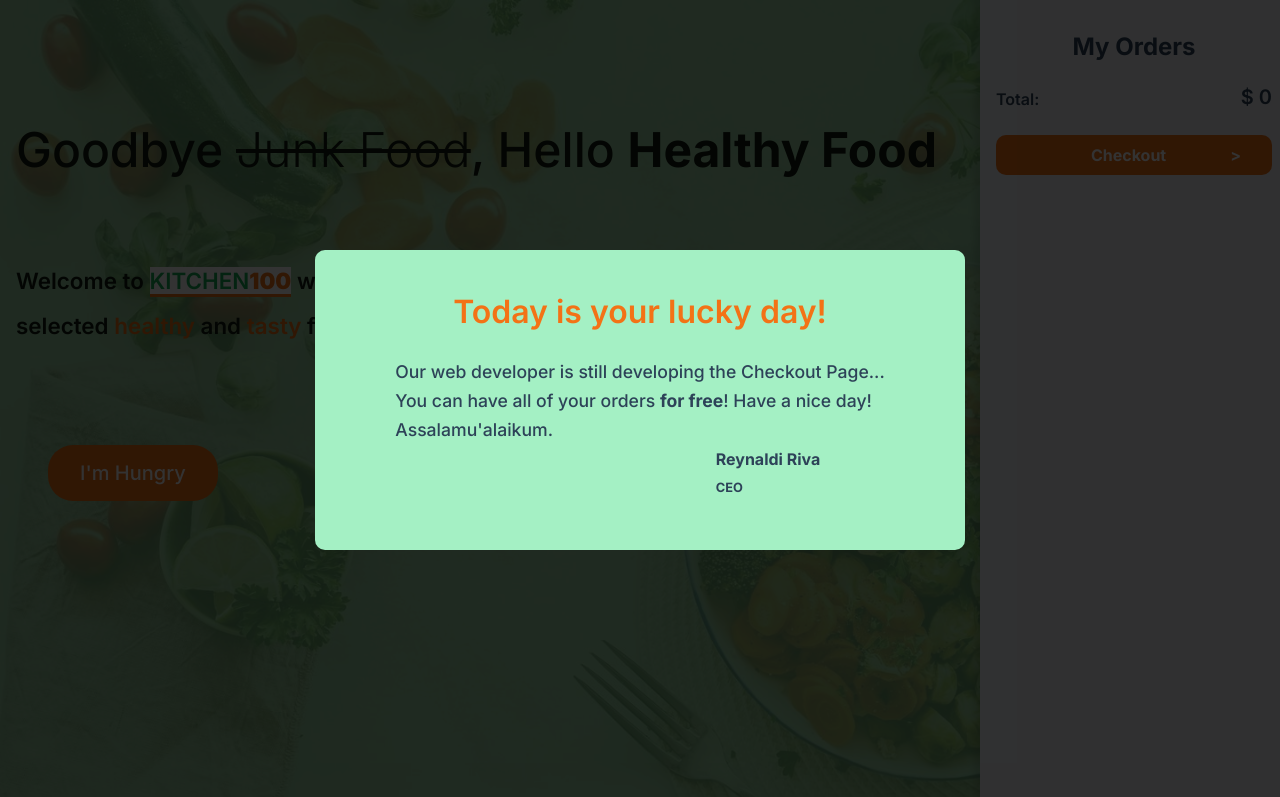
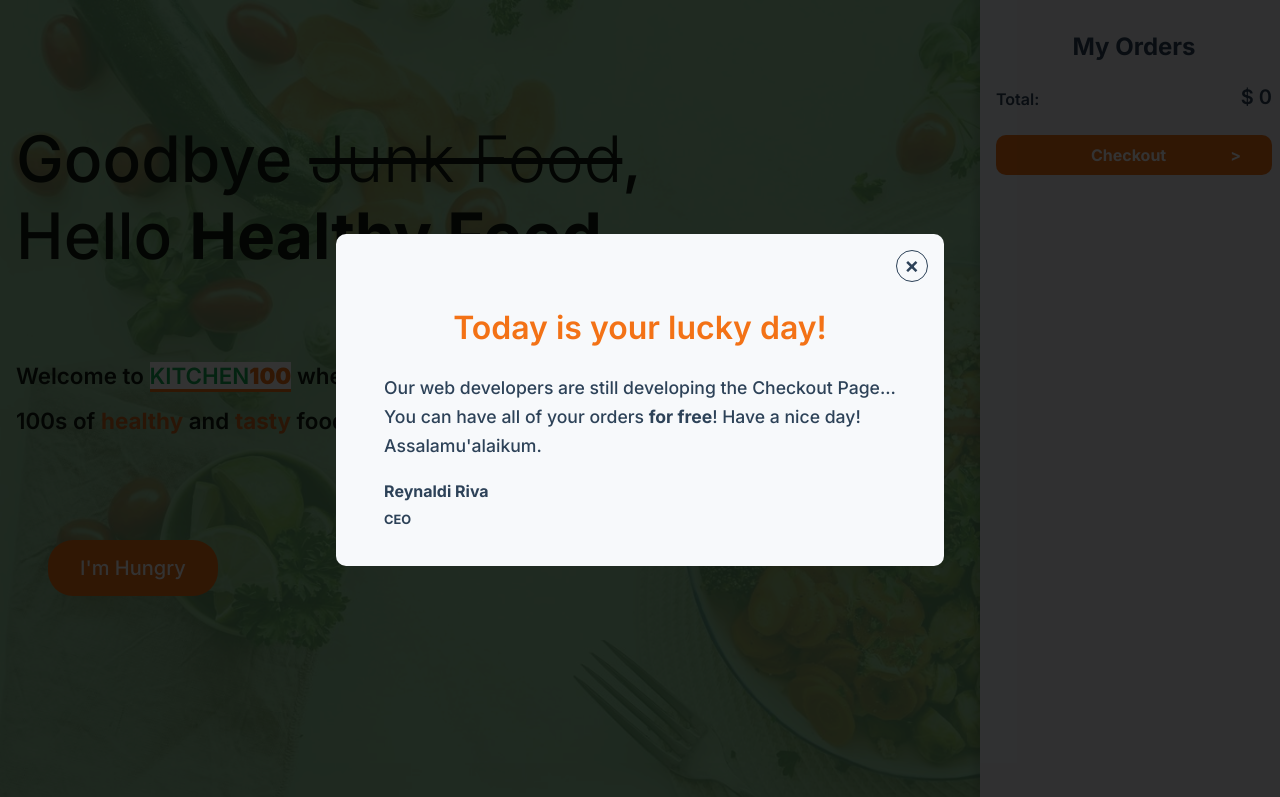
Before and after one commit to rey-h8/kitchen100, a plain HTML site: page index.html in a window 1280 px wide. Both pictures are taken after a click on the button "Checkout". Shown: the top 797 px of the page. Drawn offline with Linux system fonts and the light colour scheme.

Commit message:
fix some bugs

```diff
--- a/index.html
+++ b/index.html
@@ -19,10 +19,11 @@
     </header> -->
     <main id="content-container">
       <div id="hero">
-        <h2>Goodbye <span class="junk">Junk Food</span>, Hello <span>Healthy Food</span></h2>
+        <h2>Goodbye <span class="junk">Junk Food</span>,<br> Hello <span>Healthy Food</span></h2>
         <h4 id="salutation"></h4>
-        <h4>Welcome to <span class="kitchen">KITCHEN</span><span class="hundred">100</span> where 100s of carefully
-          <br>selected <span>healthy</span> and <span>tasty</span> foods for you! </h4>
+        <h4>Welcome to <span class="kitchen">KITCHEN</span><span class="hundred">100</span> where we have carefully
+          selected<br>100s of <span>healthy</span> and <span>tasty</span> foods
+          <em>for you!</em> </h4>
         <a href="#filters">
           <button type="button" class="button button-cta">I'm Hungry</button>
         </a>
@@ -77,8 +78,11 @@
 
 
   <div id="modal" class="modal hidden">
-    <div id="modal-content" class="modal-content">
-      <span class="close">&times;</span>
+    <div id="modal-card" class="modal-card">
+      <div class="close-wrapper">
+        <div class="close">&times;</div>
+      </div>
+      <div id="modal-content"></div>
     </div>
   </div>
 </body>
--- a/script.js
+++ b/script.js
@@ -188,7 +188,7 @@ function renderMenu(filteredMenu, type, filter) {
         // Menu price
         let price = createElement('p', {
             classes: ['menu-price'],
-            text: Math.floor((item.pricePerServing / 100) * 100) / 100,
+            text: `$ ${Math.floor((item.pricePerServing / 100) * 100) / 100}`,
         })
 
         scorePriceWrapper.append(scoreWrapper, price)
@@ -259,6 +259,8 @@ function updateOrder(id, type) {
         if (!document.querySelector(`#order-list-item-${id}`)) {
             addOrder(id, orders[id])
         }
+
+        document.querySelector('.button-checkout').disabled = false
     } else {
         if (orders[id] <= 1) {
             let removeLi = document.querySelector(`#order-list-item-${id}`)
@@ -271,6 +273,9 @@ function updateOrder(id, type) {
                 document.querySelector(`.button-add-order-${id}`).textContent =
                     'Add  +'
             }
+
+            // button checkout -> disabled
+            document.querySelector('.button-checkout').disabled = true
 
             delete orders[id]
         } else {
@@ -455,7 +460,7 @@ function showCheckoutModal() {
     let p = createElement('p', {
         classes: ['checkout-text'],
         html:
-            "Our web developer is still developing the Checkout Page...<br>You can have all of your orders <span>for free</span>! Have a nice day!<br>Assalamu'alaikum.",
+            "Our web developers are still developing the Checkout Page...<br>You can have all of your orders <span>for free</span>! Have a nice day!<br>Assalamu'alaikum.",
     })
 
     let div = createElement('div', { classes: ['modal-ceo'] })
@@ -484,3 +489,7 @@ window.addEventListener('click', function (event) {
         toggleModal()
     }
 })
+
+document.querySelector('.close').addEventListener('click', function () {
+    toggleModal()
+})
--- a/style.css
+++ b/style.css
@@ -195,8 +195,8 @@ main {
     position: absolute;
     top: 0;
     left: 0;
-    width: 100%;
-    height: 100%;
+    min-width: 100%;
+    min-height: 100%;
     z-index: -1;
     opacity: 0.4;
 }
@@ -216,7 +216,7 @@ main {
 #hero h2 {
     padding: 15vh 0 0 0;
     margin: 0 0 10vh 0;
-    font-size: 3rem;
+    font-size: 4rem;
     font-weight: 500;
     z-index: 3;
     color: rgb(15, 26, 15);
@@ -239,8 +239,8 @@ main {
 }
 
 #hero h4 span {
-    font-weight: 600;
-    color: var(--accent);
+    font-weight: 700;
+    color: var(--orange);
 }
 #hero h4 span.kitchen {
     font-weight: 600;
@@ -568,6 +568,17 @@ aside h2 {
     transition: transform 0.35s, box-shadow 0.35s;
 }
 
+.button-checkout:disabled {
+    background-color: var(--grey4);
+    color: var(--grey);
+    cursor: unset;
+}
+
+.button-checkout:disabled:hover {
+    background: var(--grey4);
+    color: var(--grey);
+}
+
 .button-checkout::after {
     content: '>';
     position: relative;
@@ -623,37 +634,53 @@ footer {
     overflow: auto;
 }
 
-#modal-content {
+#modal-card {
     border-radius: 10px;
-    background: var(--green6);
+    background: var(--white3);
     color: var(--txt-color);
     display: flex;
     flex-direction: column;
     justify-content: center;
     align-items: center;
-    padding: 3rem 5rem;
     line-height: 1.8rem;
     z-index: 10;
 }
 
+#modal-content {
+    padding: 1rem 3rem 2rem;
+}
+.close-wrapper {
+    width: 100%;
+    display: flex;
+    justify-content: flex-end;
+}
+
 .close {
-    color: #aaa;
-    float: right;
-    font-size: 28px;
-    font-weight: bold;
+    color: var(--txt-color);
+    font-size: 1.4rem;
+    font-weight: 600;
+    text-align: center;
+    height: 2rem;
+    width: 2rem;
+    border: 1px solid var(--txt-color);
+    border-radius: 50%;
+    margin: 1rem;
 }
 
 .close:hover,
 .close:focus {
-    color: black;
+    border: 1px solid rgb(153, 150, 150);
+    color: rgb(153, 150, 150);
     text-decoration: none;
     cursor: pointer;
 }
+
 .checkout-header {
     font-size: 2rem;
     margin-bottom: 2rem;
     font-weight: 600;
     color: var(--accent);
+    text-align: center;
 }
 
 .checkout-text {
@@ -666,7 +693,7 @@ footer {
 }
 
 .ceo {
-    margin-left: 20vw;
+    margin-top: 1rem;
 }
 
 .ceo-name {
```
Also changed, not shown: img/screenshot.jpg (added).
